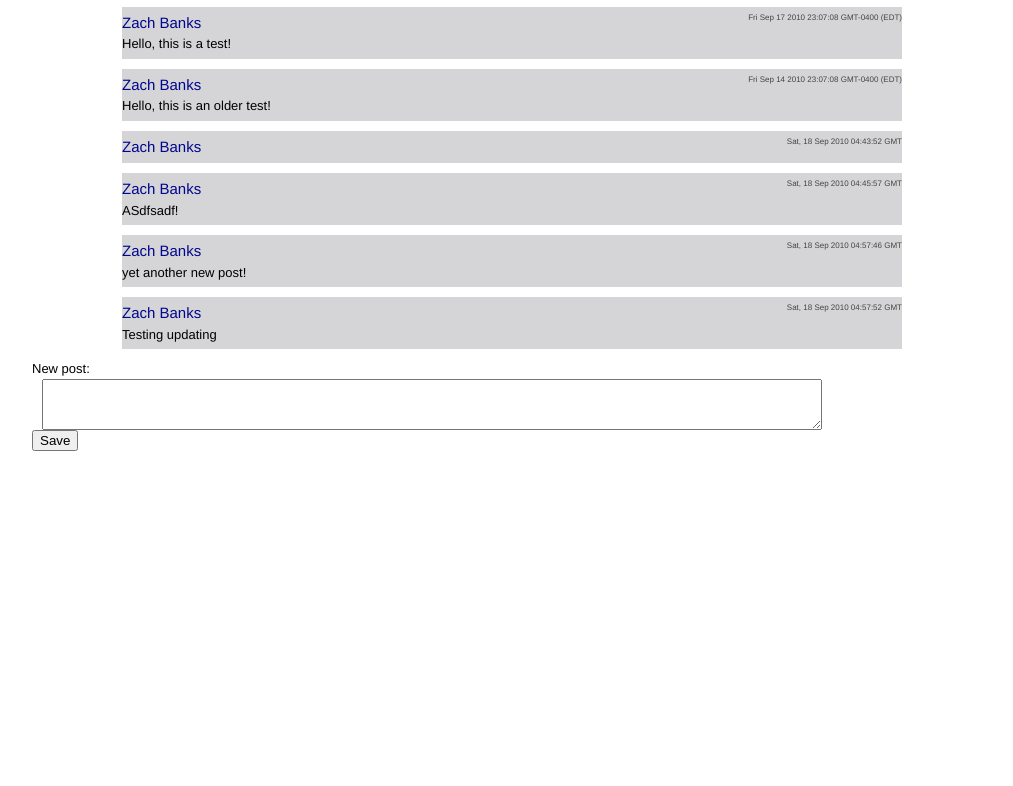
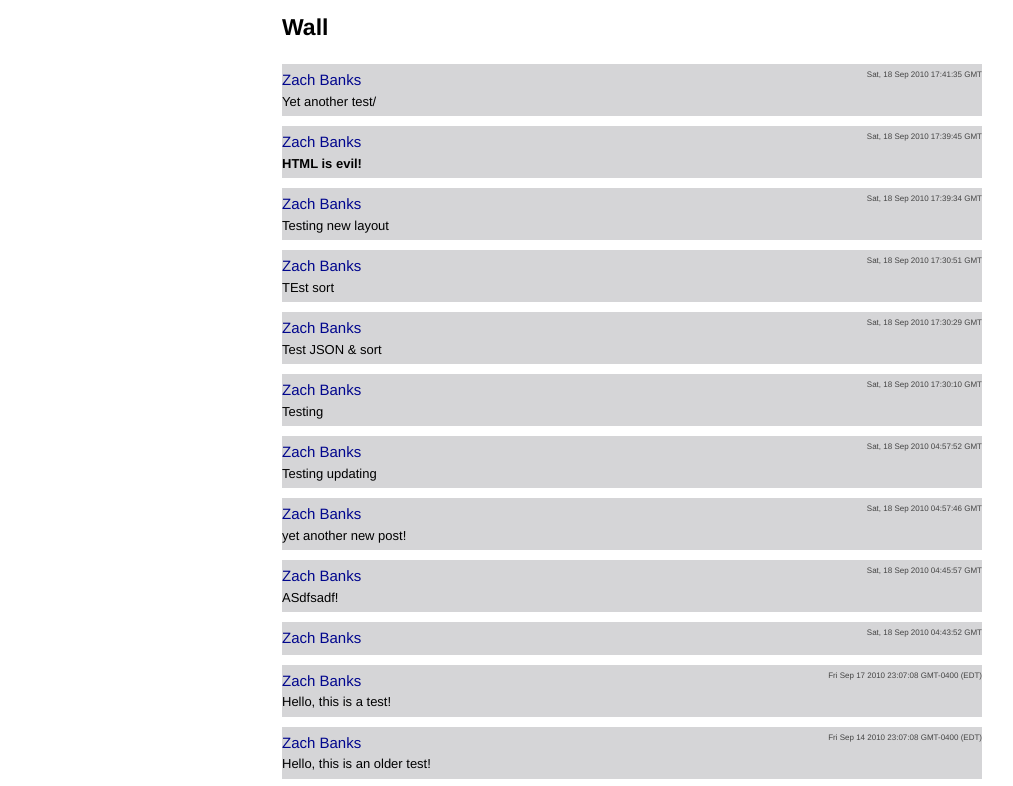
Before and after one commit to zbanks/gitbook, a plain HTML site: page app/index.html in a window 1280 px wide. Shown: the part 48-834 px from the top of the page, without its empty margins (128-1141 px from the left). Before the commit the page ends 800 px from the top, so only its background shows below. Drawn offline with nearby package versions, Linux system fonts and the light colour scheme.

Commit message:
Minor layout changes

```diff
--- a/app/gitbook.js
+++ b/app/gitbook.js
@@ -39,17 +39,26 @@ function load_wall(){
         wall = data;
         DEBUG("wall loaded");
         DEBUG(wall);
-        update_wall();
+        draw_wall();
     });
 }
 
+function update_wall(path, obj){
+    path = path || manifest.data.wall;
+    obj = obj || wall;
+
+    obj.posts.sort(function(a, b){ return (new Date(b.time)) - (new Date(a.time)); });
+    $.post(path, JSON.stringify(obj, null, 2));
+    DEBUG("updating wall to: " + path);
+}
 
 
-function update_wall(){
-    var walldiv = $("div#wall");
+function draw_wall(obj){
+    obj = obj || wall;
+    var walldiv = $("div#wallposts");
     walldiv.html(""); // clear
-    for(var i = 0; i < wall.posts.length; i++){
-        $("#wall_post").render(wall.posts[i]).appendTo(walldiv);
+    for(var i = 0; i < obj.posts.length; i++){
+        $("#wall_post").render(obj.posts[i]).appendTo(walldiv);
     }
 }
 
@@ -63,12 +72,13 @@ $(document).ready(function(){
     load_manifest();
 });
 
-$("div#new-wall-post>input:button").click(function(){
+$("div#new-wall-post input:button").click(function(){
     var text = $(this).siblings("textarea").val();
+    $(this).siblings("textarea").val("");
     wall.posts.push({ user : info.user,
                       time : (new Date()).toUTCString(),
                       content : text });
-    $.post(manifest.data.wall, JSON.stringify(wall));
-    DEBUG("updating wall");
+
     update_wall();
+    draw_wall();
 });
--- a/app/index.html
+++ b/app/index.html
@@ -52,36 +52,49 @@
     </style>
     <!-- takes a data variable straight from JSON -->
     <script type="text/html" id="wall_post">
-        <div class="wall-post grid_10 push_1">
-            <span class="username grid_5 alpha">
+        <div class="wall-post grid_9 alpha omega">
+            <span class="username grid_4 alpha">
                 <a href="#">${user}</a>
             </span>
             <span class="datestamp grid_5 omega">
                 ${time}
             </span>
             <div class="clear"></div>
-            <div class="posttext grid_10 alpha omega">
+            <div class="posttext grid_9 alpha omega">
                 ${content}
             </div>
         </div>
         <div class="clear"></div>
     </script>
-
+    <script type="text/html" id="info_pane">
+        <div class="info-pane grid_3 alpha omega">
+            <h3><a href="#">${user}</a></h3>
+        </div>
+    </script>
     </head>
     <body>
         <div id="header" class="container_12">
-            <h2>gitbook<h2>
+            <h1>gitbook</h1>
         </div>
-        <div id="info" class="contaniner_12"></div>
-        <div id="wall" class="container_12">
+        <div id="container" class="container_12">
+            <div id="info" class="grid_3">
+                &nbsp;
+            </div>
+            <div id="wall" class="grid_9">
+                <h2>Wall</h2>
+                <div id="wallposts">
+
+                </div>
+                <div id="new-wall-post" class="grid_9 alpha omega">
+                    <h3>New post:</h3>
+                    <div class="clear"></div>
+                    <textarea class="grid_9 alpha omega" rows="3"></textarea>
+                    <div class="clear"></div>
+                    <input type="button" value="Save">
+                <div>
+            </div>
         </div>
-        <div id="new-wall-post" class="container_12">
-            New post:
-            <div class="clear"></div>
-            <textarea class="grid_10" rows="3"></textarea>
-            <div class="clear"></div>
-            <input type="button" value="Save">
-        <div>
+
         <script type="text/javascript" src="/app/gitbook.js"></script>
     </body>
 </html>
--- a/wall.data.json
+++ b/wall.data.json
@@ -1 +1,64 @@
-{"posts":[{"user":"Zach Banks","time":"Fri Sep 17 2010 23:07:08 GMT-0400 (EDT)","content":"Hello, this is a test!"},{"user":"Zach Banks","time":"Fri Sep 14 2010 23:07:08 GMT-0400 (EDT)","content":"Hello, this is an older test!"},{"user":"Zach Banks","time":"Sat, 18 Sep 2010 04:43:52 GMT","content":""},{"user":"Zach Banks","time":"Sat, 18 Sep 2010 04:45:57 GMT","content":"ASdfsadf!"},{"user":"Zach Banks","time":"Sat, 18 Sep 2010 04:57:46 GMT","content":"yet another new post!"},{"user":"Zach Banks","time":"Sat, 18 Sep 2010 04:57:52 GMT","content":"Testing updating"}]}
+{
+  "posts": [
+    {
+      "user": "Zach Banks",
+      "time": "Sat, 18 Sep 2010 17:41:35 GMT",
+      "content": "Yet another test/"
+    },
+    {
+      "user": "Zach Banks",
+      "time": "Sat, 18 Sep 2010 17:39:45 GMT",
+      "content": "<b>HTML is evil!</b>"
+    },
+    {
+      "user": "Zach Banks",
+      "time": "Sat, 18 Sep 2010 17:39:34 GMT",
+      "content": "Testing new layout"
+    },
+    {
+      "user": "Zach Banks",
+      "time": "Sat, 18 Sep 2010 17:30:51 GMT",
+      "content": "TEst sort"
+    },
+    {
+      "user": "Zach Banks",
+      "time": "Sat, 18 Sep 2010 17:30:29 GMT",
+      "content": "Test JSON & sort"
+    },
+    {
+      "user": "Zach Banks",
+      "time": "Sat, 18 Sep 2010 17:30:10 GMT",
+      "content": "Testing "
+    },
+    {
+      "user": "Zach Banks",
+      "time": "Sat, 18 Sep 2010 04:57:52 GMT",
+      "content": "Testing updating"
+    },
+    {
+      "user": "Zach Banks",
+      "time": "Sat, 18 Sep 2010 04:57:46 GMT",
+      "content": "yet another new post!"
+    },
+    {
+      "user": "Zach Banks",
+      "time": "Sat, 18 Sep 2010 04:45:57 GMT",
+      "content": "ASdfsadf!"
+    },
+    {
+      "user": "Zach Banks",
+      "time": "Sat, 18 Sep 2010 04:43:52 GMT",
+      "content": ""
+    },
+    {
+      "user": "Zach Banks",
+      "time": "Fri Sep 17 2010 23:07:08 GMT-0400 (EDT)",
+      "content": "Hello, this is a test!"
+    },
+    {
+      "user": "Zach Banks",
+      "time": "Fri Sep 14 2010 23:07:08 GMT-0400 (EDT)",
+      "content": "Hello, this is an older test!"
+    }
+  ]
+}
```
Also changed, not shown: media/media.data.json (deleted), 2 other files.
